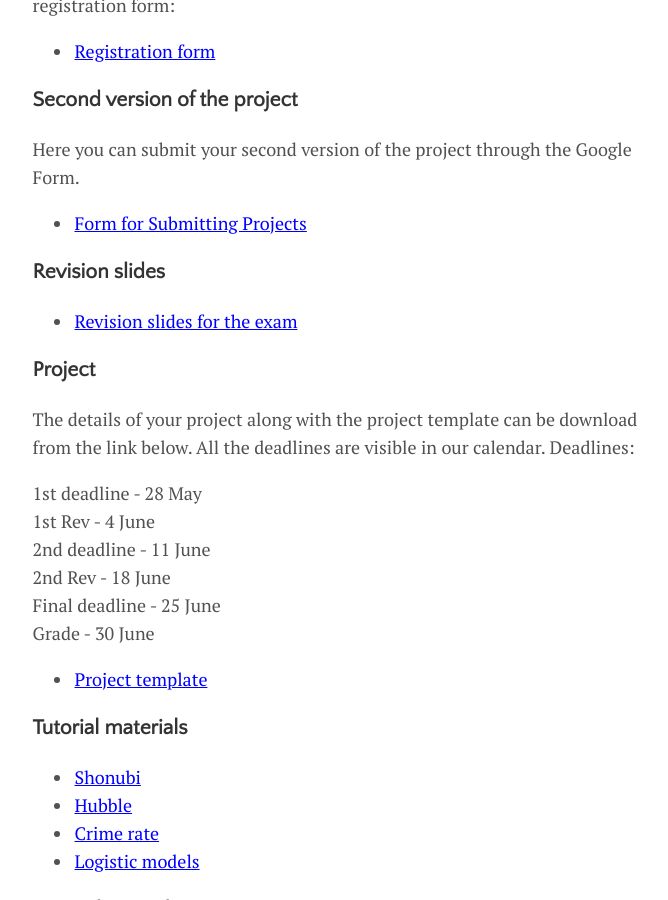
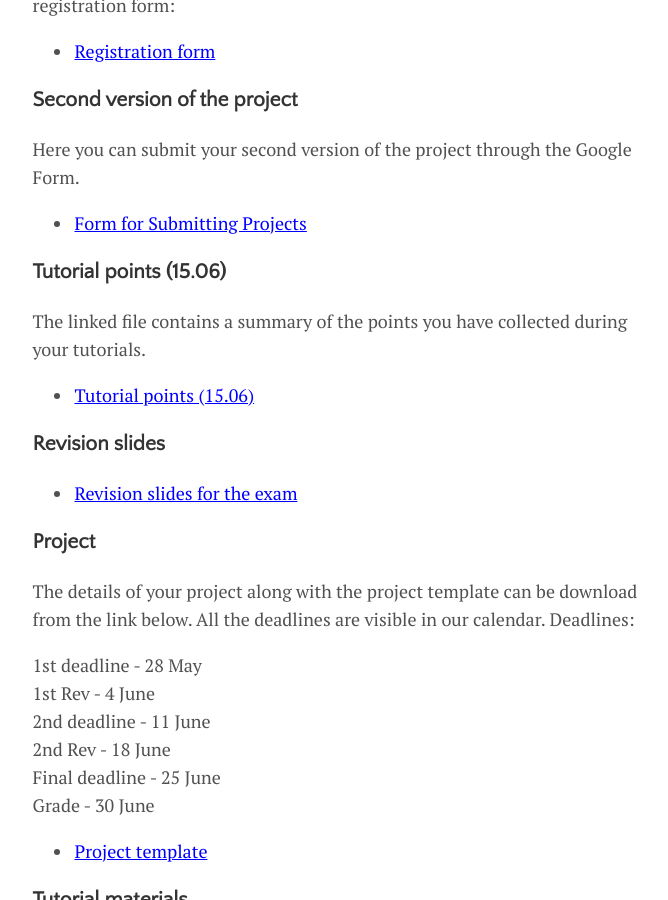
Before and after one commit to rfl-urbaniak/teaching, a Jekyll site: the page built from menu/methodology.md, in a window 1280 px wide and 900 px high, scrolled down 336 px. Shown: the whole window, without its empty margins (300-968 px from the left). Built offline with Jekyll 4.4.1, drawn with Linux system fonts in a browser that asks for light colours.

Commit message:
adding met points

```diff
--- a/menu/methodology.md
+++ b/menu/methodology.md
@@ -27,6 +27,12 @@ Here you can submit your second version of the project through the Google Form.
 
 - <a href="https://docs.google.com/forms/d/e/1FAIpQLScyKusftv90D5j0bW-uRFoz4yowozO9dfl-Il84cJx-Nndekg/viewform?usp=sf_link">Form for Submitting Projects</a>
 
+
+### Tutorial points (15.06)
+
+The linked file contains a summary of the points you have collected during your tutorials.
+
+- <a href="https://rfl-urbaniak.github.io/teaching/sharedResources/grades/gradesMet.pdf">Tutorial points (15.06)</a>
 
 ### Revision slides
 
```
Also changed, not shown: 1 other file.
